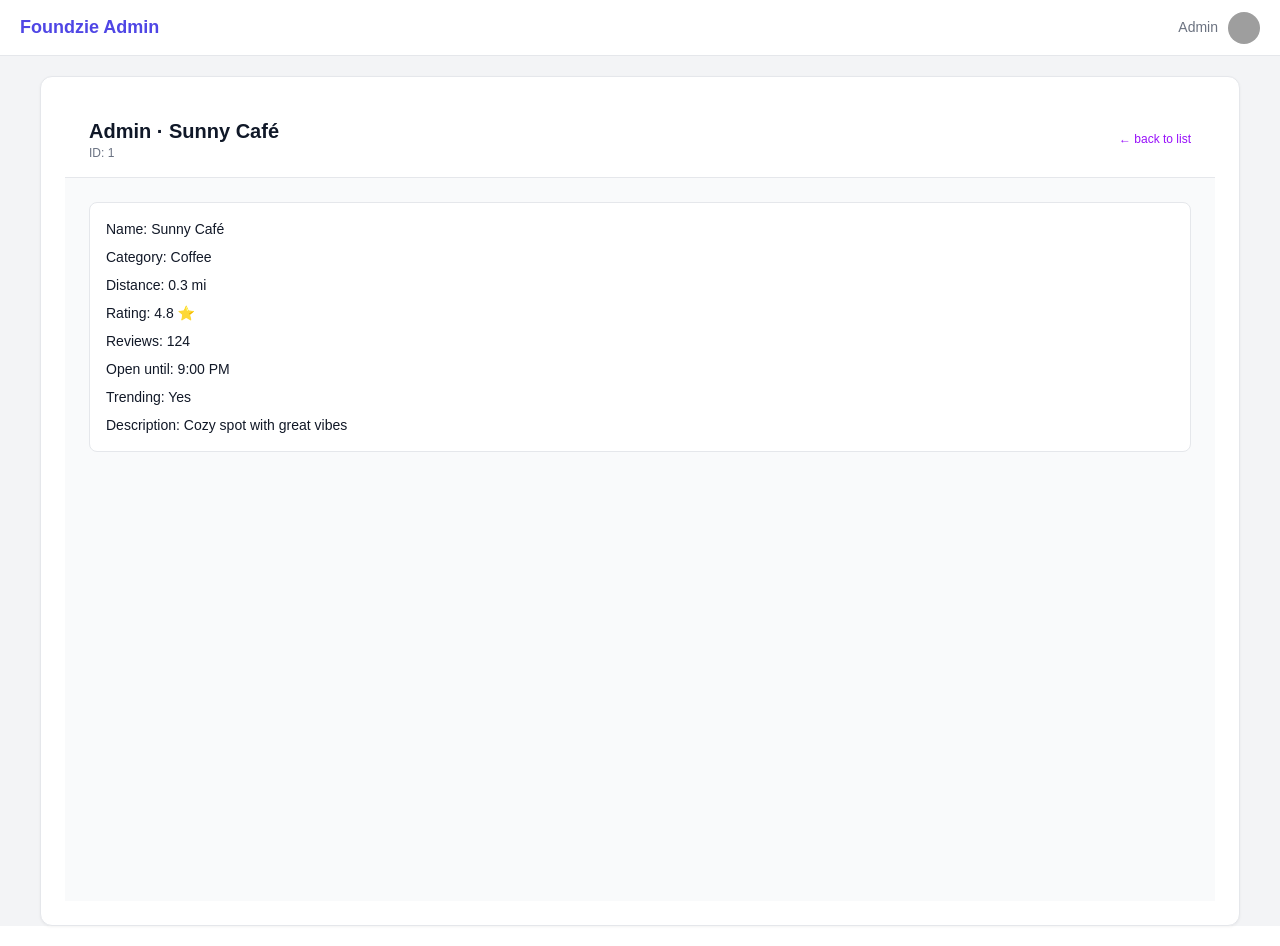
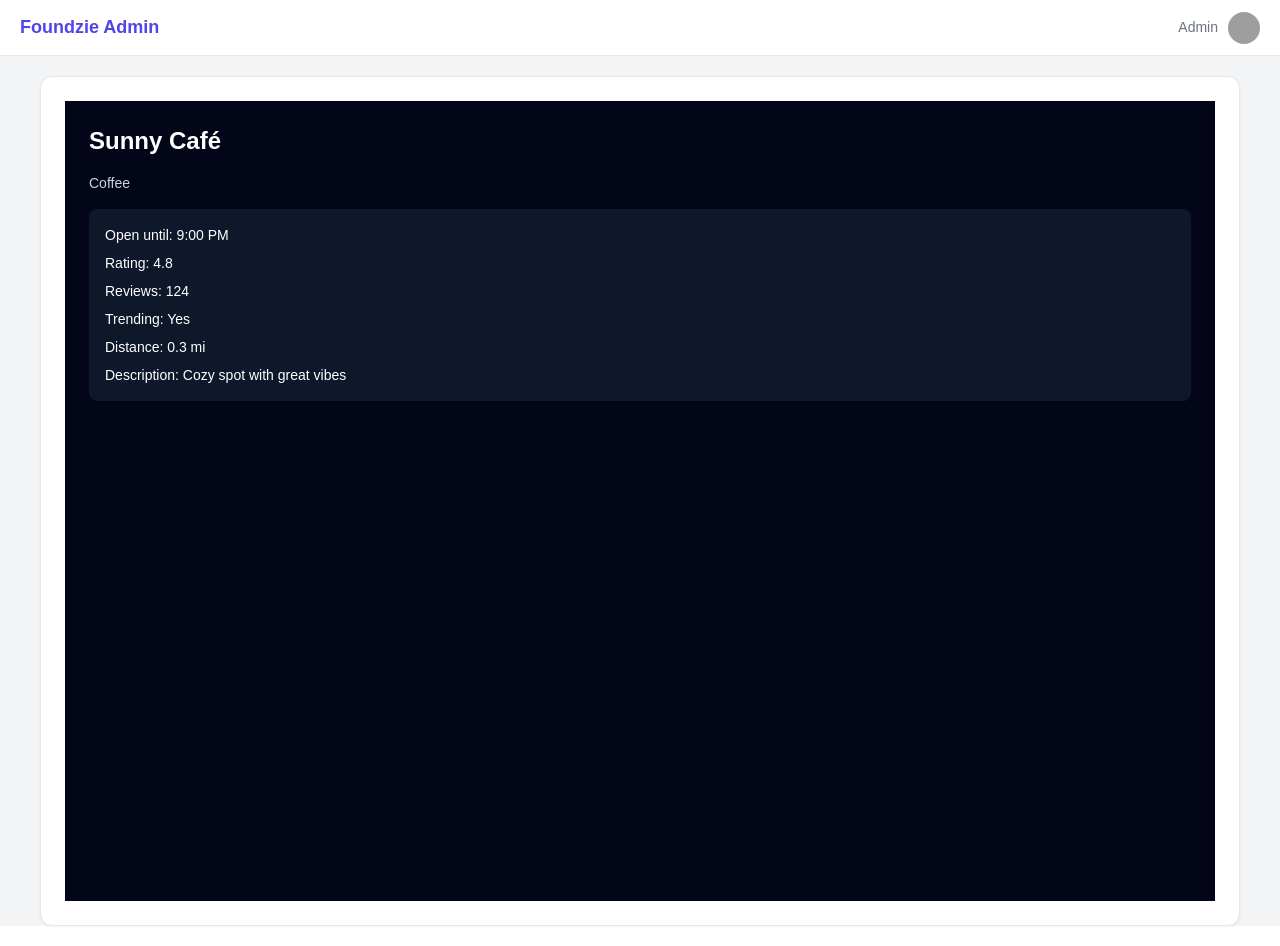
Before and after one commit to Foundzie/foundzie-v2, a Next.js app: page /admin/places/1 in a window 1280 px wide. Built offline with nearby package versions, Linux system fonts and the light colour scheme; grey boxes are pictures that could not be loaded.

Commit message:
Use inline parajms for admin place detail page

```diff
--- a/src/app/admin/places/[id]/page.tsx
+++ b/src/app/admin/places/[id]/page.tsx
@@ -1,74 +1,55 @@
 // src/app/admin/places/[id]/page.tsx
-import Link from "next/link";
 import { mockPlaces } from "@/app/data/places";
 
-export default function AdminPlacePage({
-  params,
-}: {
-  params: { id: string };
-}) {
-  const place = mockPlaces.find((p) => p.id === params.id);
+type AdminPlacePageProps = {
+  // Vercel/Next is insisting this is a Promise, so we’ll match it
+  params: Promise<{ id: string }>;
+};
+
+export default async function AdminPlacePage({ params }: AdminPlacePageProps) {
+  const { id } = await params;
+
+  const place = mockPlaces.find((p) => p.id === id);
 
   if (!place) {
     return (
-      <main className="min-h-screen bg-gray-50 p-6">
-        <Link href="/admin/places" className="text-xs text-purple-600 hover:underline">
-          ← back
-        </Link>
-        <p className="mt-4 text-sm text-red-600">
-          Place not found. The ID in the URL didn&apos;t match anything in
-          src/app/data/places.ts.
-        </p>
+      <main className="min-h-screen bg-slate-950 text-white p-6">
+        <h1 className="text-2xl font-semibold mb-2">Place not found</h1>
+        <p>This ID doesn’t exist in src/app/data/places.ts.</p>
       </main>
     );
   }
 
   return (
-    <main className="min-h-screen bg-gray-50">
-      <header className="bg-white border-b border-gray-200 px-6 py-4 flex items-center justify-between">
-        <div>
-          <h1 className="text-xl font-semibold text-gray-900">
-            Admin · {place.name}
-          </h1>
-          <p className="text-xs text-gray-500">ID: {place.id}</p>
-        </div>
-        <Link href="/admin/places" className="text-xs text-purple-600 hover:underline">
-          ← back to list
-        </Link>
-      </header>
+    <main className="min-h-screen bg-slate-950 text-white p-6 space-y-4">
+      <h1 className="text-2xl font-semibold">{place.name}</h1>
+      <p className="text-sm text-slate-300">{place.category}</p>
 
-      <div className="p-6 space-y-3">
-        <div className="bg-white border border-gray-200 rounded-lg p-4 space-y-2">
+      <div className="bg-slate-900 rounded-lg p-4 space-y-2">
         <p className="text-sm">
-            <span className="font-medium">Name:</span> {place.name}
+          <span className="font-medium">Open until:</span> {place.openUntil}
         </p>
         <p className="text-sm">
-            <span className="font-medium">Category:</span> {place.category}
-          </p>
-          <p className="text-sm">
-            <span className="font-medium">Distance:</span> {place.distanceMiles} mi
-          </p>
-          <p className="text-sm">
-            <span className="font-medium">Rating:</span> {place.rating} ⭐
+          <span className="font-medium">Rating:</span> {place.rating}
         </p>
         <p className="text-sm">
           <span className="font-medium">Reviews:</span> {place.reviews}
         </p>
         <p className="text-sm">
-            <span className="font-medium">Open until:</span> {place.openUntil}
-          </p>
-          <p className="text-sm">
           <span className="font-medium">Trending:</span>{" "}
           {place.trending ? "Yes" : "No"}
         </p>
+        <p className="text-sm">
+          <span className="font-medium">Distance:</span>{" "}
+          {place.distanceMiles} mi
+        </p>
         {place.description ? (
-            <p className="text-sm">
+          <p className="text-sm mt-2">
             <span className="font-medium">Description:</span>{" "}
             {place.description}
           </p>
         ) : null}
       </div>
-      </div>
     </main>
   );
 }
```
Lines whose indentation alone changed are shown as unchanged.
